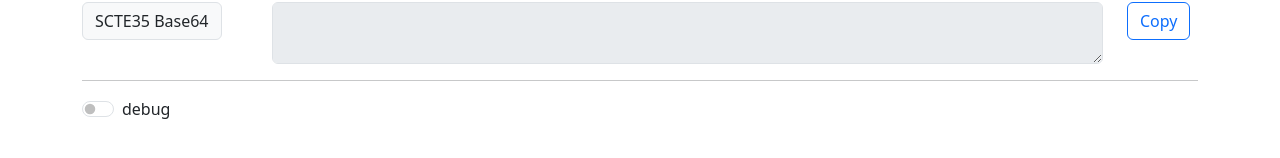
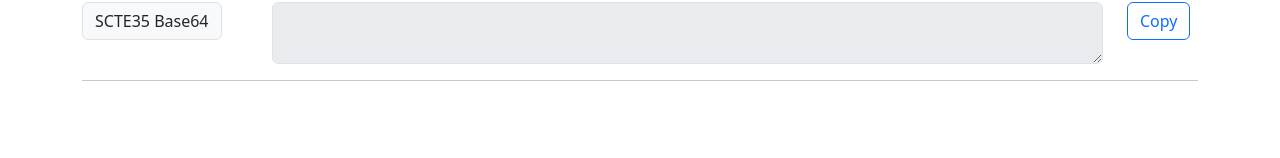
Before and after one commit to hlitpxu/scte35_generator, a Vue app: page / in a window 1280 px wide. Shown: the part 546-704 px from the top of the page. Built offline with nearby package versions, Linux system fonts and the light colour scheme.

Commit message:
hide debug panel in deploy.

```diff
--- a/src/components/splice_info.vue
+++ b/src/components/splice_info.vue
@@ -255,7 +255,7 @@ function copy_to_clipboard(text) {
 
         <!-- debug panel -->
         <hr />
-        <div v-if="true" class="row">
+        <div v-if="false" class="row">
             <div class="col-3">
                 <div class="form-check form-switch">
                     <input class="form-check-input" type="checkbox" v-model="enable_debug">
```
